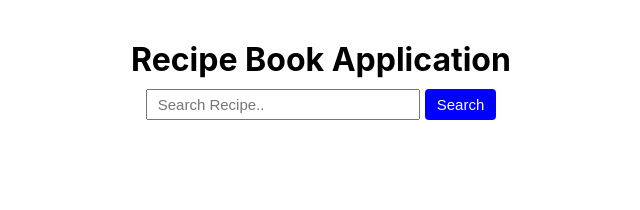
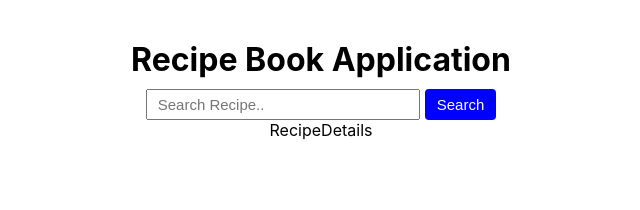
Before and after one commit to VangavarapuAnitha/Recipe-Book-Application, a React (Create React App) app: page /RecipeDetails/1 in a window 1280 px wide. Shown: the top 210 px of the page, without its empty margins (319-959 px from the left). Built offline with nearby package versions, Linux system fonts and the light colour scheme.

Commit message:
modified the code using Routes

```diff
--- a/src/App.css
+++ b/src/App.css
@@ -34,9 +34,3 @@
   color: blue;
   cursor: pointer;
 }
-.app_recipeList{
-  margin-top: 20px;
-  display: grid;
-  grid-template-columns: 230px 230px;
-  align-items: baseline;
-}
--- a/src/App.js
+++ b/src/App.js
@@ -1,8 +1,10 @@
 
 import  Axios  from 'axios';
+import { BrowserRouter,Routes,Route } from 'react-router-dom';
 import './App.css';
 import { useState } from 'react';
 import RecipeList from './RecipeList';
+import RecipeDetails from './RecipeDetails';
 
 function App() {
   const [query,setQuery]=useState("");
@@ -25,18 +27,20 @@ function App() {
     getRecipes();}
   return (
     <div className="app">
-
      <h1 >Recipe Book Application</h1>
+     <BrowserRouter>
      <form className='searchForm' onSubmit={onSubmit}>
       <input type='text' className="search_input " placeholder='Search Recipe..' value={query} onChange={e => setQuery(e.target.value)}/>
       <input type='submit' className='search_button' value="Search" />
      </form>
      <div className='app_recipeList'>
-     {recipes.map((recipe) => {
-          return <RecipeList key={recipe.id} recipe={recipe}/>;
-       })}
+      <Routes>
+        <Route path='/' element={<RecipeList recipes={recipes}/>}/>
+        <Route path='/RecipeDetails/:id' element={<RecipeDetails/>} />
+        </Routes>
+    </div>
 
-    </div>
+    </BrowserRouter>
     </div>
 
   );
--- /dev/null
+++ b/src/RecipeDetails.js
@@ -0,0 +1,13 @@
+import React from 'react'
+import { useEffect,useState } from 'react';
+import { useParams } from 'react-router-dom';
+
+const RecipeDetails = () => {
+  return (
+    <div>
+      RecipeDetails
+    </div>
+  )
+}
+
+export default RecipeDetails
--- a/src/RecipeList.css
+++ b/src/RecipeList.css
@@ -1,10 +1,16 @@
-.recipe_image{
+.recipeList{
+    margin-top: 20px;
+    display: grid;
+    grid-template-columns: 400px 400px;
+    align-items: baseline;
+  }
+.recipeCard:recipe_image{
 height: 200px;
 width: 200px;
 object-fit: cover;
 border-radius: 4px;
 }
-.recipe_title{
+.recipeCard:recipe_title{
     max-width: 200px;
     text-align: center;
     margin: 10px 0px;
--- a/src/RecipeList.js
+++ b/src/RecipeList.js
@@ -1,13 +1,17 @@
 import React from 'react'
 import "./RecipeList.css"
-const RecipeList = ({recipe}) => {
-    const imageUrl=recipe.image;
+import { Link } from 'react-router-dom';
+const RecipeList = ({recipes}) => {
+    // const imageUrl=recipe.image;
   return (
     <div className='recipeList'>
-      <div key={recipe.id}>
-            <img src={imageUrl } className='recipe_image' alt={recipe.title} />
+        {recipes.map(recipe => (
+        <Link to ={`/RecipeDetails/${recipe.id}`}key={recipe.id}>
+        <div className='recipeCard'>
+            <img src={recipe.image } className='recipe_image' alt={recipe.title} />
             <p className='recipe_title'>{recipe.title}</p>
-          </div>
+         </div>
+         </Link>))}
     </div>
   )
 }
```
